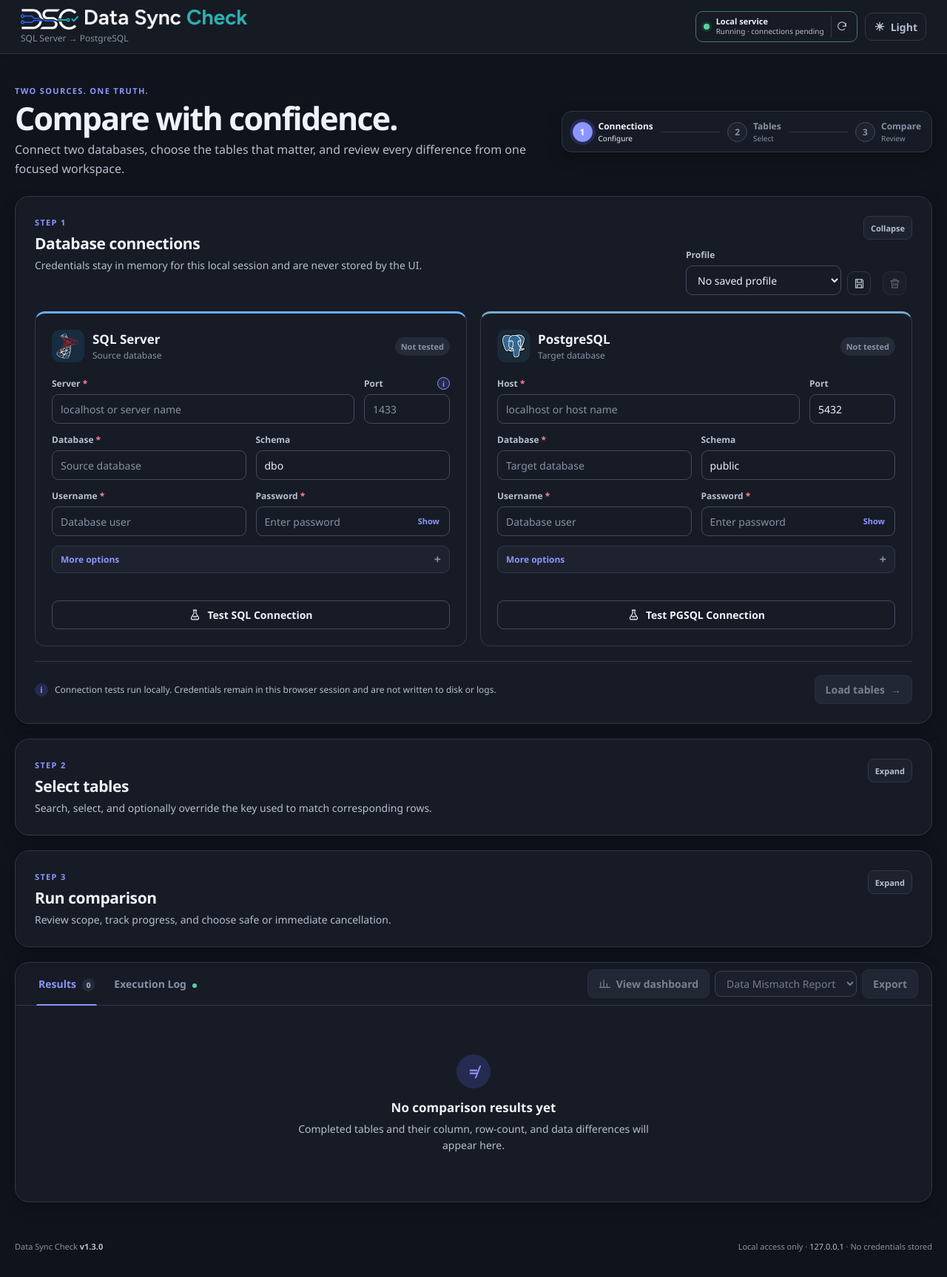
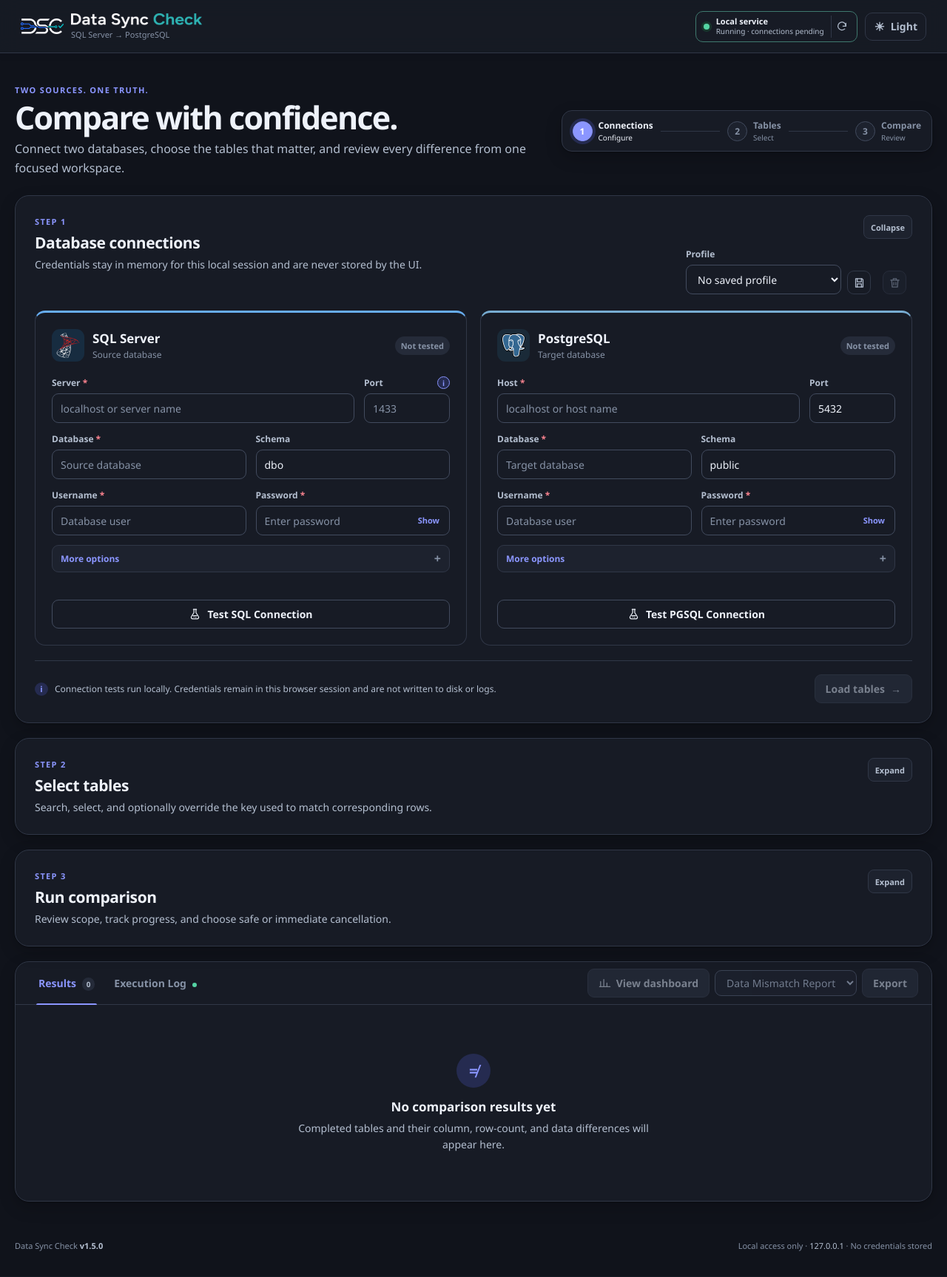
Before and after one commit to karthikeyaguptha/DBDataCompare, a Flask app: page / in a window 1280 px wide. Shown: the whole page at 74% size. After the commit the page ends 1692 px from the top, so only its background shows below. Run offline with Flask 3, Linux system fonts and the light colour scheme; data that the repository does not hold is empty.

Commit message:
feat: refine Home and report logo composition

```diff
--- a/db_compare/web.py
+++ b/db_compare/web.py
@@ -51,7 +51,7 @@
         {
             "application": "Data Sync Check",
             "status": "ready",
-            "phase": "v1.3.0-unified-brand-lockup",
+            "phase": "v1.5.0-logo-layout-refinement",
         }
     )
 
--- a/static/css/dashboard.css
+++ b/static/css/dashboard.css
@@ -73,10 +73,10 @@
 .button svg { width: 17px; height: 17px; fill: none; stroke: currentColor; stroke-linecap: round; stroke-linejoin: round; stroke-width: 1.8; }
 .report-page { width: min(1280px, calc(100% - 40px)); margin: 18px auto 54px; }
 .report-hero { display: grid; grid-template-columns: minmax(0, 1.25fr) minmax(480px, 1fr); gap: 30px; align-items: end; padding: 28px 30px; border: 1px solid var(--line); border-radius: 20px; background: linear-gradient(135deg, var(--hero-start) 0%, var(--hero-end) 100%); box-shadow: 0 16px 45px rgba(10,15,30,.13); }
-.report-title-brand { display: flex; align-items: center; gap: 10px; min-height: 25px; margin-bottom: 7px; }
-.report-title-logo { position: relative; display: block; width: 46px; height: 25px; flex: 0 0 46px; }
+.report-title-brand { display: flex; align-items: center; gap: 12px; min-height: 34px; margin-bottom: 7px; }
+.report-title-logo { position: relative; display: block; width: 62px; height: 34px; flex: 0 0 62px; }
 .report-title-logo img { position: absolute; inset: 0; width: 100%; height: 100%; object-fit: contain; object-position: left center; }
-.report-title-wordmark { position: relative; display: block; width: 143px; height: 17px; flex: 0 0 143px; }
+.report-title-wordmark { position: relative; display: block; width: 164px; height: 21px; flex: 0 0 164px; }
 .report-title-wordmark img { position: absolute; inset: 0; width: 100%; height: 100%; object-fit: contain; object-position: left center; }
 .report-title-logo .brand-for-dark { display: none; }
 :root:not([data-theme="dark"]) .report-title-wordmark .brand-for-dark { display: none; }
--- a/static/css/styles.css
+++ b/static/css/styles.css
@@ -272,33 +272,42 @@
 
 .brand-identity {
     display: grid;
-    align-items: center;
-}
-
-.brand-art {
-    display: flex;
-    height: 28px;
-    align-items: center;
-    gap: 9px;
-}
-
-.brand-logo,
+    grid-template-columns: auto auto;
+    grid-template-rows: auto auto;
+    column-gap: 10px;
+    align-items: center;
+}
+
+.brand-logo {
+    position: relative;
+    display: block;
+    grid-row: 1 / 3;
+    width: 58px;
+    height: 36px;
+}
+
+.brand-copy,
 .brand-name {
     display: block;
+}
+
+.brand-copy {
+    min-width: 0;
 }
 
 .brand-wordmark {
     display: block;
     width: auto;
-    height: 26px;
+    height: 21px;
     object-fit: contain;
     object-position: left center;
 }
 
 .brand-lettermark {
-    display: block;
-    width: auto;
-    height: 28px;
+    position: absolute;
+    inset: 0;
+    width: 100%;
+    height: 100%;
     object-fit: contain;
     object-position: left center;
 }
@@ -316,9 +325,10 @@
 }
 
 .brand p {
-    margin: 3px 0 0;
+    margin: 2px 0 0;
     color: var(--ink-faint);
-    font-size: 12px;
+    font-size: 11px;
+    line-height: 1.1;
 }
 
 .topbar-actions {
@@ -2741,12 +2751,18 @@
         display: none;
     }
 
-    .brand-art {
-        height: 28px;
-    }
-
     .brand-wordmark {
         display: none !important;
+    }
+
+    .brand-logo {
+        grid-row: auto;
+        width: 50px;
+        height: 30px;
+    }
+
+    .brand-copy {
+        display: none;
     }
 
     .brand-lettermark.brand-for-light {
--- a/templates/dashboard.html
+++ b/templates/dashboard.html
@@ -19,8 +19,8 @@
             document.documentElement.dataset.theme = theme;
         })();
     </script>
-    <link rel="stylesheet" href="{{ url_for('static', filename='css/dashboard.css', v='1.3.0') }}">
-    <script src="{{ url_for('static', filename='js/dashboard.js', v='1.3.0') }}" defer></script>
+    <link rel="stylesheet" href="{{ url_for('static', filename='css/dashboard.css', v='1.5.0') }}">
+    <script src="{{ url_for('static', filename='js/dashboard.js', v='1.5.0') }}" defer></script>
 </head>
 <body data-run-id="{{ summary.run_id }}">
     <main class="report-page">
--- a/templates/index.html
+++ b/templates/index.html
@@ -17,8 +17,8 @@
             document.documentElement.dataset.theme = saved || "dark";
         })();
     </script>
-    <link rel="stylesheet" href="{{ url_for('static', filename='css/styles.css', v='1.3.0') }}">
-    <script src="{{ url_for('static', filename='js/app.js', v='1.3.0') }}" defer></script>
+    <link rel="stylesheet" href="{{ url_for('static', filename='css/styles.css', v='1.5.0') }}">
+    <script src="{{ url_for('static', filename='js/app.js', v='1.5.0') }}" defer></script>
 </head>
 <body>
     <a class="skip-link" href="#workspace">Skip to workspace</a>
@@ -26,8 +26,7 @@
     <header class="topbar">
         <div class="brand">
             <div class="brand-identity">
-                <span class="brand-art" aria-hidden="true">
-                    <span class="brand-logo">
+                <span class="brand-logo" aria-hidden="true">
                     <img class="brand-lettermark brand-for-light"
                         src="{{ url_for('static', filename='img/branding/dsc-lettermark-light.png') }}"
                         alt="">
@@ -35,6 +34,7 @@
                         src="{{ url_for('static', filename='img/branding/dsc-lettermark-dark.png') }}"
                         alt="">
                 </span>
+                <span class="brand-copy">
                     <span class="brand-name">
                         <img class="brand-wordmark brand-for-light"
                             src="{{ url_for('static', filename='img/branding/data-sync-check-wordmark-light.png') }}"
@@ -43,10 +43,10 @@
                             src="{{ url_for('static', filename='img/branding/data-sync-check-wordmark-dark.png') }}"
                             alt="">
                     </span>
+                    <p>SQL Server <span aria-hidden="true">→</span> PostgreSQL</p>
                 </span>
+            </div>
             <h1 class="sr-only">Data Sync Check</h1>
-                <p>SQL Server <span aria-hidden="true">→</span> PostgreSQL</p>
-            </div>
         </div>
         <div class="topbar-actions">
             <div class="service-indicator checking" id="serviceBanner" role="status"
@@ -666,7 +666,7 @@
     </button>
 
     <footer class="footer">
-        <span>Data Sync Check <b>v1.3.0</b></span>
+        <span>Data Sync Check <b>v1.5.0</b></span>
         <span>Local access only · <code>127.0.0.1</code> · No credentials stored</span>
     </footer>
 </body>
```
Also changed, not shown: tests/test_web.py (+2 -2 lines), README.md. Lines whose indentation alone changed are shown as unchanged.
